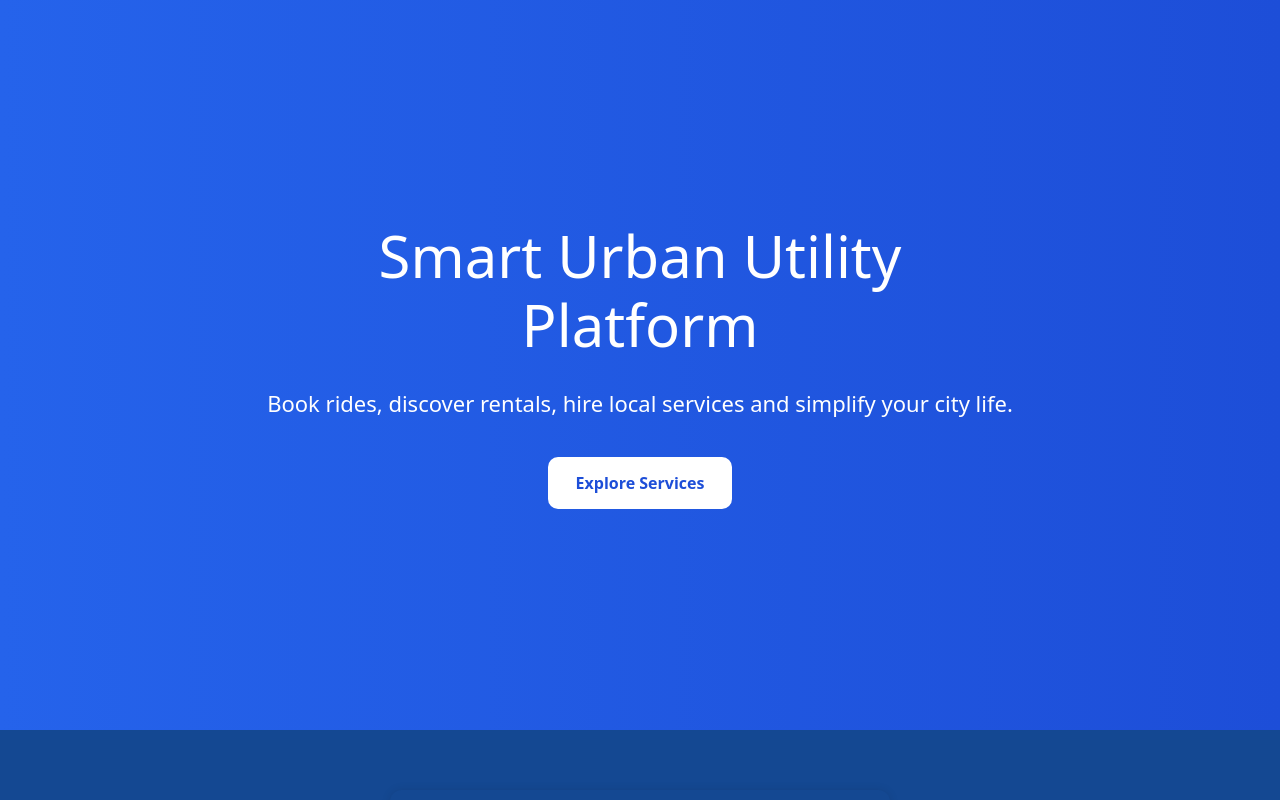
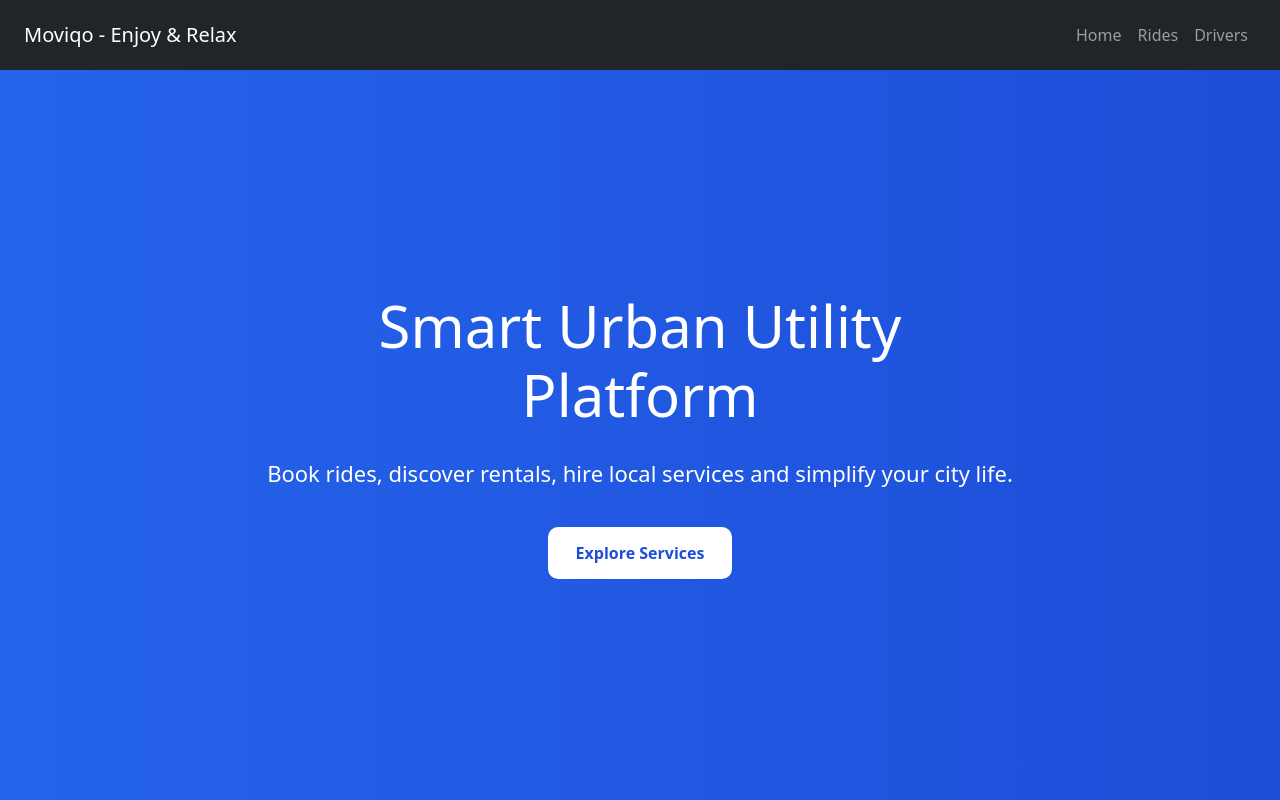
Before and after one commit to Shrikaran202005/Matrimony_Training_Workout, an Angular app in the folder Angular/Angular_project/Indrive/: page /home in a window 1280 px wide. Before the commit this address led to /. Shown: the top 800 px of the page. Built offline with nearby package versions, Linux system fonts and the light colour scheme.

Commit message:
feat: Add Navbar component with routing and styling; update app structure and routes

```diff
--- a/Angular/Angular_project/Indrive/src/app/app.html
+++ b/Angular/Angular_project/Indrive/src/app/app.html
@@ -1,6 +1,8 @@
-<app-home>  </app-home>
+<!-- <app-home>  </app-home>
 <app-ride-booking>  </app-ride-booking>
 <app-ride-selection></app-ride-selection>
 <app-nearby-drivers></app-nearby-drivers>
 <app-fare-summary></app-fare-summary>
-<app-service-dashboard></app-service-dashboard>
+<app-service-dashboard></app-service-dashboard> -->
+<app-navbar></app-navbar>
+<router-outlet></router-outlet>
--- a/Angular/Angular_project/Indrive/src/app/app.routes.ts
+++ b/Angular/Angular_project/Indrive/src/app/app.routes.ts
@@ -1,3 +1,30 @@
 import { Routes } from '@angular/router';
+import { RideSelection } from './features/rides/components/ride-selection/ride-selection';
+import { Home } from './features/home/pages/home/home';
+import { NearbyDrivers } from './features/rides/components/nearby-drivers/nearby-drivers';
 
-export const routes: Routes = [];
+export const routes: Routes = [
+  {
+    path: '',
+    redirectTo: 'home',
+    pathMatch: 'full',
+  },
+
+
+  {
+    path: 'home',
+    component: Home,
+  },
+
+
+  {
+    path: 'rides',
+    component: RideSelection,
+  },
+
+
+  {
+    path: 'drivers',
+    component: NearbyDrivers,
+  },
+];
--- /dev/null
+++ b/Angular/Angular_project/Indrive/src/app/features/shared/components/navbar/navbar.css
@@ -0,0 +1,32 @@
+.navbar {
+    height: 70px;
+    background-color: #132711;
+
+
+    display: flex;
+    justify-content: space-between;
+    align-items: center;
+
+
+    padding: 0 40px;
+
+
+    color: white;
+}
+
+
+.logo {
+    font-size: 28px;
+}
+
+
+.nav-links {
+    display: flex;
+    gap: 25px;
+}
+
+
+.nav-links a {
+    cursor: pointer;
+    font-size: 18px;
+}
--- /dev/null
+++ b/Angular/Angular_project/Indrive/src/app/features/shared/components/navbar/navbar.html
@@ -0,0 +1,127 @@
+<nav class="navbar navbar-expand-lg navbar-dark bg-dark px-4">
+
+
+    <a class="navbar-brand">
+
+
+        Moviqo - Enjoy & Relax {{trackRender()}}
+
+
+    </a>
+
+
+    <div class="navbar-nav">
+
+
+        <a class="nav-link" routerLink="/home">
+            Home
+        </a>
+
+
+        <a class="nav-link" routerLink="/rides">
+            Rides
+        </a>
+
+
+        <a class="nav-link" routerLink="/drivers">
+            Drivers
+        </a>
+        <!--
+    <a
+      class="nav-link"
+      routerLink="/dashboard"
+    >
+      Dashboard
+    </a>
+     <a
+      class="nav-link"
+      routerLink="/ride-history"
+    >
+     Ride History
+    </a>
+
+  <a
+      class="nav-link"
+      routerLink="/driver-api"
+    >
+    Driver API
+    </a>
+
+
+
+
+    <a
+      class="nav-link"
+      routerLink="/live-tracking"
+    >
+    Live tracking - rxjs
+    </a>
+
+
+   <a
+      class="nav-link"
+      routerLink="/ride-status-board"
+    >
+    Ride status board - async
+    </a>
+       <a
+      class="nav-link"
+      routerLink="/nearby-driver-count"
+    >
+    Nearby driver count - live tracking - signals
+    </a>
+      <a
+      class="nav-link"
+      routerLink="/rental-booking"
+    >
+    Rental booking
+    </a>
+
+ <a
+      class="nav-link"
+      routerLink="/rental-location-selector"
+    >
+    Rental location selector using Signals
+    </a>
+    <a
+      class="nav-link"
+      routerLink="/service-selector-estimator"
+    >
+    Service  selector & estimator using Signals
+    </a> -->
+        <!-- for angular material-->
+        <!-- <a
+      class="nav-link"
+      routerLink="/service-request"
+    >
+    Service  request using angular material
+    </a> -->
+        <!--using ai for creating tdf-->
+        <!-- <a
+      class="nav-link"
+      routerLink="/food-festival"
+    >
+    Service  request using angular material
+    </a>-->
+        <!--for vitest-->
+        <!-- <a
+      class="nav-link"
+      routerLink="/vitest"
+    >
+   Rental Fare Calculator
+    </a> -->
+    </div>
+
+
+
+
+</nav>
+<!-- <h3> for shared signal variable </h3>
+ <span >
+
+
+      Current City:
+      {{ cityState.selectedCity() }}
+
+
+    </span> -->
--- /dev/null
+++ b/Angular/Angular_project/Indrive/src/app/features/shared/components/navbar/navbar.ts
@@ -0,0 +1,17 @@
+import { Component } from '@angular/core';
+import { RouterLink } from '@angular/router';
+
+@Component({
+  selector: 'app-navbar',
+  imports: [RouterLink],
+  templateUrl: './navbar.html',
+  styleUrl: './navbar.css',
+})
+export class Navbar {
+  // private route=inject(ActivatedRoute);
+ trackRender() {
+  console.log('navbar Checked');
+
+  return '';
+    }
+}
```
Also changed, not shown: Angular/Angular_project/Indrive/src/app/app.ts (+10 -7 lines), 1 other file (tests, documents, lock files or other folders).
